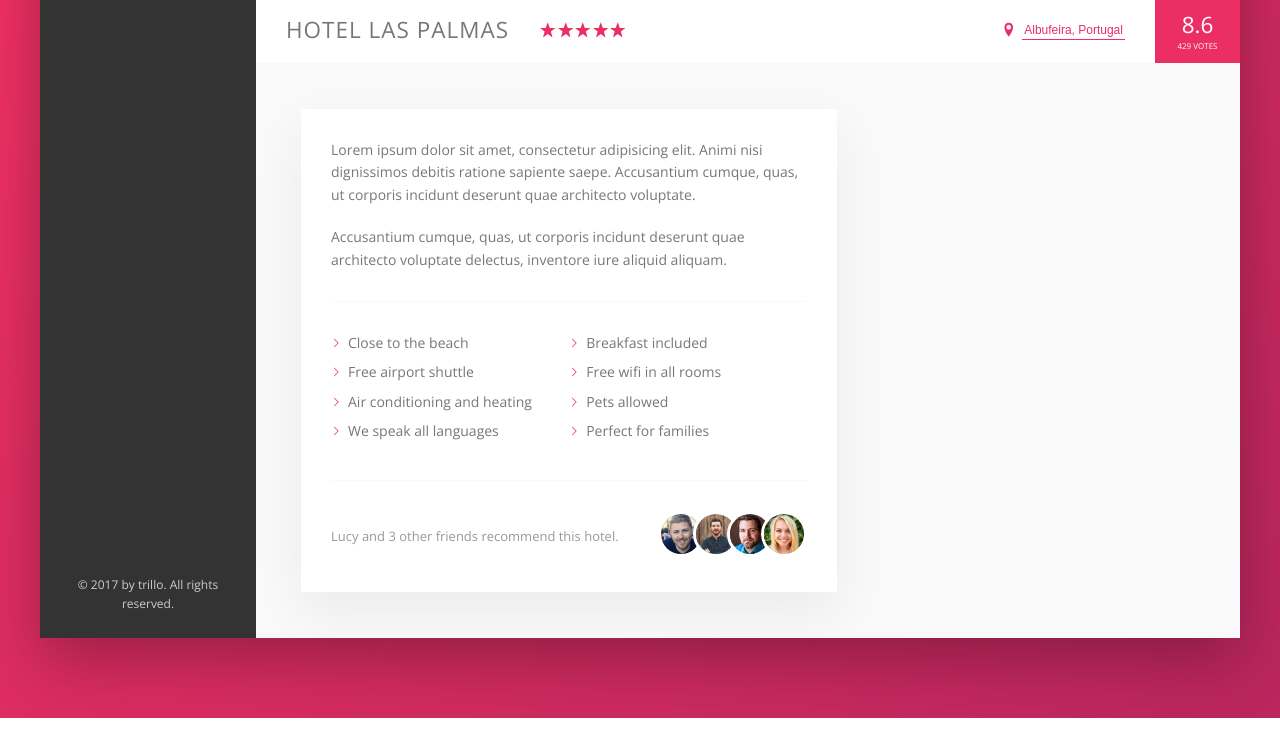
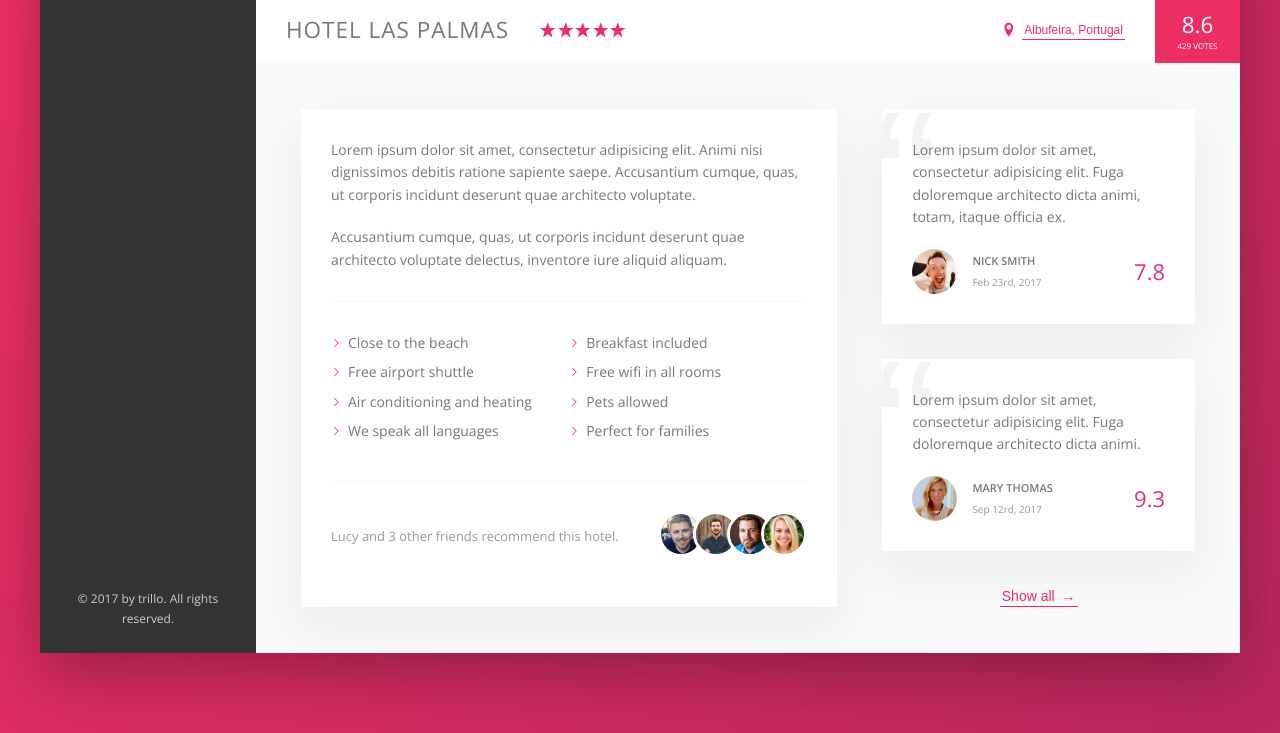
Before and after one commit to sherafatian/Trillo, a website: page index.html in a window 1280 px wide. Shown: the part 538-1271 px from the top of the page. Drawn offline with nearby package versions, Linux system fonts and the light colour scheme.

Commit message:
7. Trillo Project — Master Flexbox to last of ->  Building the User Reviews Section 14011201

```diff
--- a/index.html
+++ b/index.html
@@ -147,14 +147,44 @@
                             Lucy and 3 other friends recommend this hotel.
                         </p>
                         <div class="recommend_friends">
-                            <img src="img/user-3.jpg" alt="Friend 3" class="recommend__photo">
-                            <img src="img/user-4.jpg" alt="Friend 4" class="recommend__photo">
-                            <img src="img/user-5.jpg" alt="Friend 1" class="recommend__photo">
-                            <img src="img/user-6.jpg" alt="Friend 2" class="recommend__photo">
+                            <img src="img/user-3.jpg" alt="Friend 1" class="recommend__photo">
+                            <img src="img/user-4.jpg" alt="Friend 2" class="recommend__photo">
+                            <img src="img/user-5.jpg" alt="Friend 3" class="recommend__photo">
+                            <img src="img/user-6.jpg" alt="Friend 4" class="recommend__photo">
                         </div>
                     </div>
                 </div>
-                <div class="user-reviews"></div>
+                <div class="user-reviews">
+                    <figure class="review">
+                        <blockquote class="review__text">
+                            Lorem ipsum dolor sit amet, consectetur adipisicing elit. Fuga doloremque architecto dicta
+                            animi, totam, itaque officia ex.
+                        </blockquote>
+                        <figcaption class="review__user">
+                            <img src="img/user-1.jpg" alt="User 1" class="review__photo">
+                            <div class="review__user-box">
+                                <p class="review__user-name">Nick Smith</p>
+                                <p class="review__user-date">Feb 23rd, 2017</p>
+                            </div>
+                            <div class="review__rating">7.8</div>
+                        </figcaption>
+                    </figure>
+                    <figure class="review">
+                        <blockquote class="review__text">
+                            Lorem ipsum dolor sit amet, consectetur adipisicing elit. Fuga doloremque architecto dicta
+                            animi.
+                        </blockquote>
+                        <figcaption class="review__user">
+                            <img src="img/user-2.jpg" alt="User 2" class="review__photo">
+                            <div class="review__user-box">
+                                <p class="review__user-name">Mary Thomas</p>
+                                <p class="review__user-date">Sep 12rd, 2017</p>
+                            </div>
+                            <div class="review__rating">9.3</div>
+                        </figcaption>
+                    </figure>
+                    <button class="btn-inline">Show all <span>&rarr;</span></button>
+                </div>
             </div>
         </main>
     </div>
--- a/sass/_components.scss
+++ b/sass/_components.scss
@@ -262,8 +262,17 @@
   cursor: pointer;
   transition: all 0.2s;
 
+  & span {
+    margin-left: 3px;
+    transition: margin-left 0.2s;
+  }
+
   &:hover {
     color: var(--color-grey-dark-1);
+
+    span {
+      margin-left: 8px;
+    }
   }
 
   &:focus {
@@ -355,3 +364,66 @@
     }
   }
 }
+
+// ----------------------------------------------- //
+// -------- REVIEWS
+.review {
+  background-color: #FFF;
+  box-shadow: var(--shadow-light);
+  padding: 3rem;
+  margin-bottom: 3.5rem;
+  position: relative;
+  overflow: hidden;
+
+  &__text {
+    margin-bottom: 2rem;
+    z-index: 10;
+    position: relative;
+  }
+
+  &__user {
+    display: flex;
+    align-items: center;
+  }
+
+  &__photo {
+    height: 4.5rem;
+    width: 4.5rem;
+    border-radius: 50%;
+    margin-right: 1.5rem;
+  }
+
+  &__user-box {
+    margin-right: auto;
+  }
+
+  &__user-name {
+    font-size: 1.1rem;
+    font-weight: 600;
+    text-transform: uppercase;
+    margin-bottom: 0.4rem;
+  }
+
+  &__user-date {
+    font-size: 1rem;
+    color: var(--color-grey-dark-3);
+  }
+
+  &__rating {
+    color: var(--color-primary);
+    font-size: 2.2rem;
+    font-weight: 300;
+  }
+
+  &::before {
+    content: "\201C";
+    position: absolute;
+    top: -2.75rem;
+    left: -1rem;
+    line-height: 1;
+    font-size: 20rem;
+    color: var(--color-grey-light-2);
+    font-family: sans-serif;
+    z-index: 1;
+  }
+}
--- a/sass/_layout.scss
+++ b/sass/_layout.scss
@@ -34,6 +34,7 @@
 }
 
 .detail {
+  font-size: 1.4rem;
   background-color: var(--color-grey-light-1);
   border-bottom: var(--line);
   display: flex;
@@ -41,7 +42,6 @@
 }
 
 .description {
-  font-size: 1.4rem;
   background-color: #ffffff;
   box-shadow: var(--shadow-light);
   padding: 3rem;
@@ -51,4 +51,7 @@
 
 .user-reviews {
   flex: 1;
+  display: flex;
+  flex-direction: column;
+  align-items: center;
 }
```
Also changed, not shown: css/style.css.
